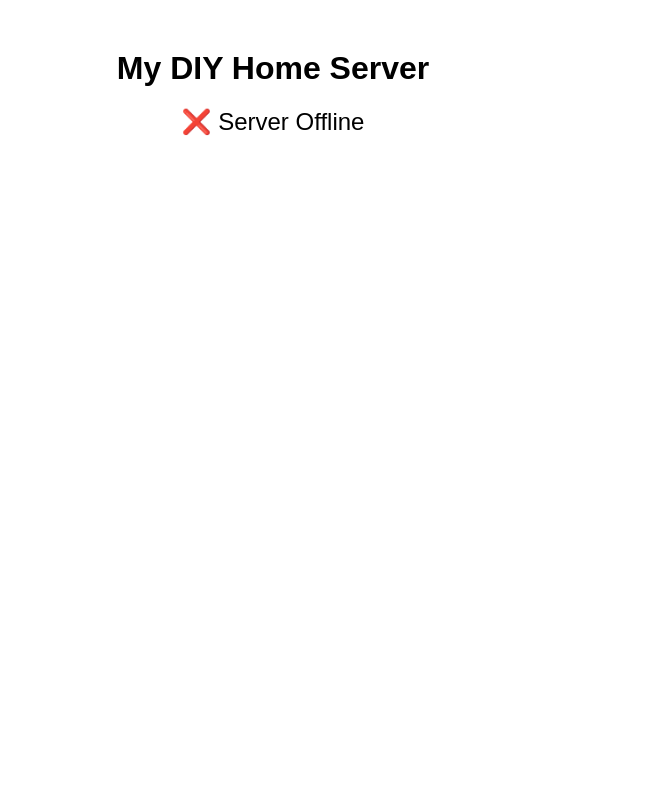
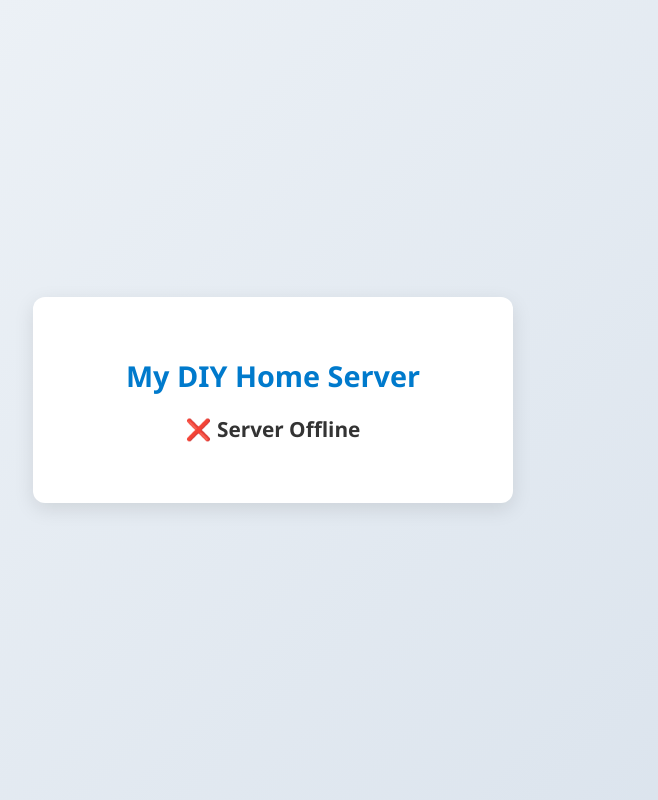
Before and after one commit to DEPW-Online/DEPW-sites-status-page, a plain HTML site: page index.html in a window 1280 px wide. Shown: the whole page, without its empty margins (367-1025 px from the left). Drawn offline with Linux system fonts and the light colour scheme; no server answers.

Commit message:
Update index.html

```diff
--- a/index.html
+++ b/index.html
@@ -1,26 +1,68 @@
 <!DOCTYPE html>
-<html>
+<html lang="en">
 <head>
+  <meta charset="UTF-8">
   <title>DIY Server Status</title>
   <style>
-    body { font-family: Arial, sans-serif; text-align: center; margin-top: 50px; }
-    #status { font-size: 1.5em; margin: 20px; }
-    a { font-size: 1.2em; text-decoration: none; color: #007acc; }
+    body {
+      font-family: "Segoe UI", Roboto, Arial, sans-serif;
+      background: linear-gradient(135deg, #f0f4f8, #d9e2ec);
+      color: #333;
+      display: flex;
+      flex-direction: column;
+      align-items: center;
+      justify-content: center;
+      height: 100vh;
+      margin: 0;
+    }
+    .card {
+      background: #fff;
+      padding: 40px;
+      border-radius: 12px;
+      box-shadow: 0 6px 20px rgba(0,0,0,0.1);
+      text-align: center;
+      max-width: 400px;
+      width: 100%;
+    }
+    h1 {
+      margin-bottom: 20px;
+      font-size: 1.8em;
+      color: #007acc;
+    }
+    #status {
+      font-size: 1.3em;
+      margin: 20px 0;
+      font-weight: bold;
+    }
+    a {
+      display: inline-block;
+      padding: 10px 20px;
+      background: #007acc;
+      color: #fff;
+      border-radius: 6px;
+      text-decoration: none;
+      transition: background 0.3s ease;
+    }
+    a:hover {
+      background: #005f99;
+    }
   </style>
 </head>
 <body>
-  <h1>My DIY Home Server</h1>
-  <div id="status">Checking server...</div>
-  <a id="serverLink" href="https://depw.sytes.net/depw_dms/" target="_blank" style="display:none;">
-    Access Server
-  </a>
+  <div class="card">
+    <h1>My DIY Home Server</h1>
+    <div id="status">Checking server...</div>
+    <a id="serverLink" href="https://depw.sytes.net" target="_blank" style="display:none;">
+      Access Server
+    </a>
+  </div>
 
   <script>
-    // Try to fetch your server homepage via No-IP DNS
+    // Attempt to reach your server via No-IP DNS
     fetch("https://depw.sytes.net", {mode: "no-cors"})
       .then(() => {
         document.getElementById("status").innerText = "✅ Server Online";
-        document.getElementById("serverLink").style.display = "inline";
+        document.getElementById("serverLink").style.display = "inline-block";
       })
       .catch(() => {
         document.getElementById("status").innerText = "❌ Server Offline";
```
